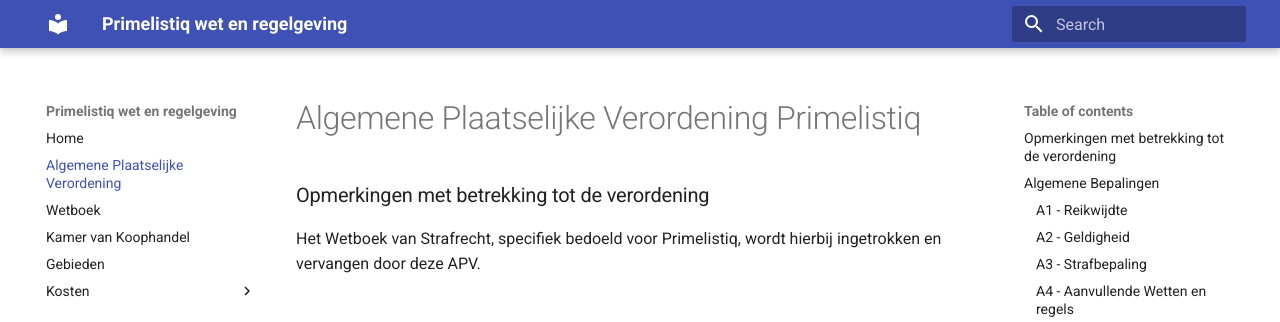
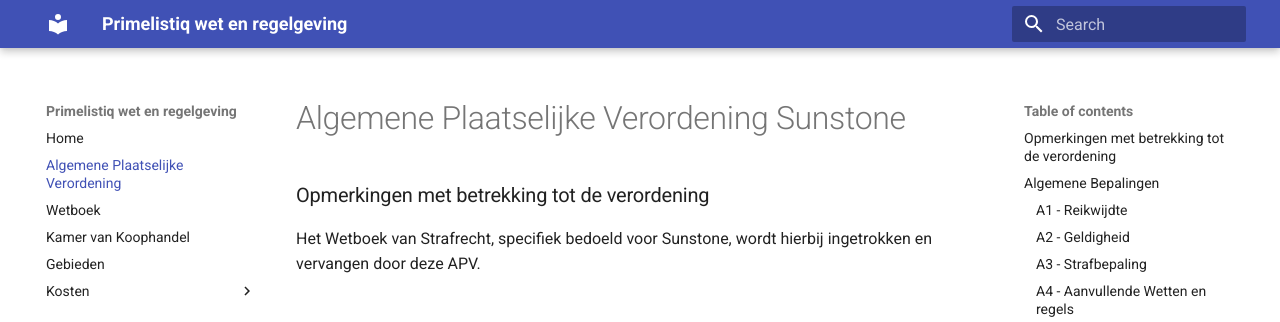
Before and after one commit to mickjoel/wetboek.sunstone, an MkDocs documentation site: the page built from docs/apv.md, in a window 1280 px wide and 900 px high. Shown: the top 322 px of the window. Built offline with MkDocs 1.6.1 and Material for MkDocs 9.7.7, drawn with Linux system fonts in a browser that asks for light colours.

Commit message:
Update apv.md

```diff
--- a/docs/apv.md
+++ b/docs/apv.md
@@ -1,8 +1,8 @@
-# Algemene Plaatselijke Verordening Primelistiq
+# Algemene Plaatselijke Verordening Sunstone
 
 ### Opmerkingen met betrekking tot de verordening
 
-Het Wetboek van Strafrecht, specifiek bedoeld voor Primelistiq, wordt hierbij ingetrokken en vervangen door deze APV.
+Het Wetboek van Strafrecht, specifiek bedoeld voor Sunstone, wordt hierbij ingetrokken en vervangen door deze APV.
 
 ## Algemene Bepalingen
 
```
